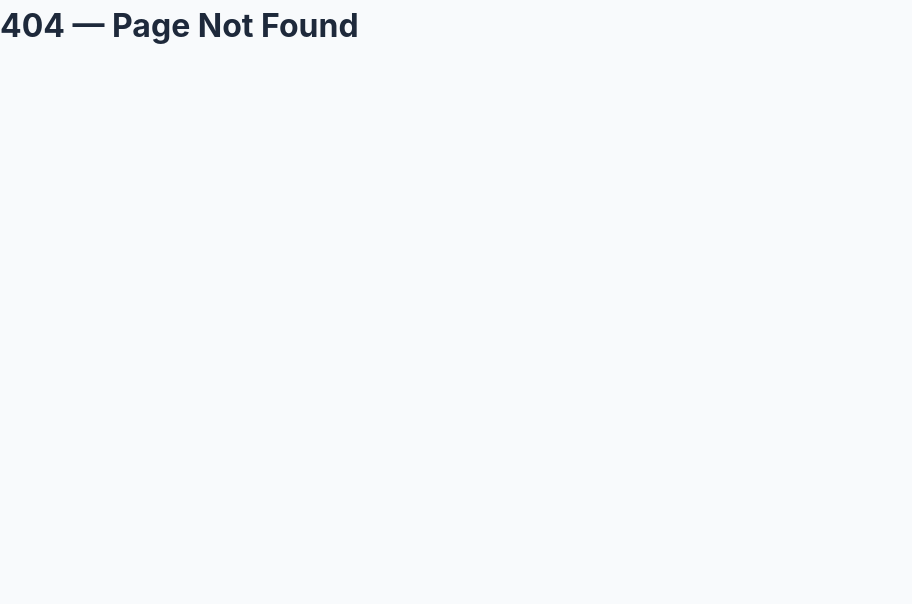
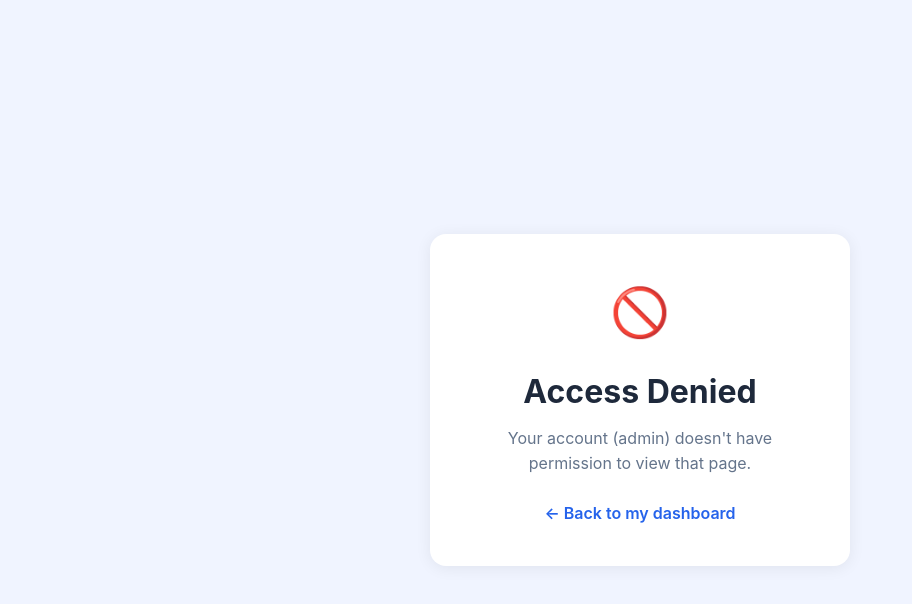
Before and after one commit to IIR-01/ParkPlus, a React (Vite) app in the folder client/: page /unauthorized in a window 1280 px wide. Before the commit this address had no page. Shown: the top 604 px of the page, without its empty margins (0-912 px from the left). Built offline with nearby package versions, Linux system fonts and the light colour scheme; sample sign-in values are in the browser's storage.

Commit message:
doing something

```diff
--- a/client/src/App.jsx
+++ b/client/src/App.jsx
@@ -5,6 +5,7 @@ import { useAuth } from './context/AuthContext';
 // Auth pages
 import Login from './pages/auth/Login';
 import Register from './pages/auth/Register';
+import Unauthorized from './pages/auth/Unauthorized';
 
 // Role-specific pages
 import VisitorDashboard from './pages/visitor/VisitorDashboard';
@@ -28,6 +29,7 @@ function App() {
       <Route path="/" element={<Navigate to="/login" replace />} />
       <Route path="/login" element={<Login />} />
       <Route path="/register" element={<Register />} />
+      <Route path="/unauthorized" element={<Unauthorized />} />
 
       {/* My visitor map feature */}
       <Route
--- a/client/src/components/common/QrScannerModal.jsx
+++ b/client/src/components/common/QrScannerModal.jsx
@@ -5,16 +5,22 @@ const READER_ID = 'qr-reader-region';
 
 const QrScannerModal = ({ onScanned, onClose }) => {
   const scannerRef = useRef(null);
+  const startedRef = useRef(false);
   const [error, setError] = useState('');
   const [starting, setStarting] = useState(true);
 
   useEffect(() => {
     let cancelled = false;
+
+    const boot = async () => {
+      if (startedRef.current) return;
+      startedRef.current = true;
+
       const html5QrCode = new Html5Qrcode(READER_ID);
       scannerRef.current = html5QrCode;
 
-    html5QrCode
-      .start(
+      try {
+        await html5QrCode.start(
           { facingMode: 'environment' },
           { fps: 10, qrbox: { width: 240, height: 240 } },
           (decodedText) => {
@@ -23,22 +29,32 @@ const QrScannerModal = ({ onScanned, onClose }) => {
             }
           },
           () => {}
-      )
-      .then(() => {
+        );
         if (!cancelled) setStarting(false);
-      })
-      .catch(() => {
+      } catch (err) {
         if (!cancelled) {
           setStarting(false);
           setError('Could not access the camera. Please allow camera permission, or use manual entry instead.');
         }
-      });
+        startedRef.current = false;
+      }
+    };
+
+    boot();
 
     return () => {
       cancelled = true;
       const instance = scannerRef.current;
-      if (instance) {
-        instance.stop().then(() => instance.clear()).catch(() => {});
+      if (instance && instance.getState && instance.getState() === 2) {
+        instance
+          .stop()
+          .then(() => instance.clear())
+          .catch(() => {})
+          .finally(() => {
+            startedRef.current = false;
+          });
+      } else {
+        startedRef.current = false;
       }
     };
   }, [onScanned]);
--- /dev/null
+++ b/client/src/pages/auth/Unauthorized.jsx
@@ -0,0 +1,31 @@
+import { Link } from 'react-router-dom';
+import { useAuth } from '../../context/AuthContext';
+
+const Unauthorized = () => {
+  const { user } = useAuth();
+  return (
+    <div style={styles.page}>
+      <div style={styles.card}>
+        <span style={styles.icon}>🚫</span>
+        <h1 style={styles.title}>Access Denied</h1>
+        <p style={styles.text}>
+          {user
+            ? `Your account (${user.role}) doesn't have permission to view that page.`
+            : "You don't have permission to view that page."}
+        </p>
+        {user && <Link to={`/${user.role}`} style={styles.link}>← Back to my dashboard</Link>}
+      </div>
+    </div>
+  );
+};
+
+const styles = {
+  page: { minHeight: '100vh', display: 'flex', alignItems: 'center', justifyContent: 'center', background: '#f0f4ff', padding: '1rem' },
+  card: { background: '#fff', borderRadius: '16px', padding: '2.5rem', textAlign: 'center', boxShadow: '0 2px 16px rgba(0,0,0,0.07)', maxWidth: '420px' },
+  icon: { fontSize: '3rem' },
+  title: { color: '#1e293b', margin: '1rem 0 0.5rem' },
+  text: { color: '#64748b', marginBottom: '1.5rem' },
+  link: { color: '#2563eb', fontWeight: 600, textDecoration: 'none' },
+};
+
+export default Unauthorized;
--- a/client/src/pages/staff/StaffDashboard.jsx
+++ b/client/src/pages/staff/StaffDashboard.jsx
@@ -108,8 +108,14 @@ const handleScanned = (scannedId) => {
                 <p style={styles.resultMsg}>{result.message}</p>
                 {result.success && result.ticket && (
                   <div style={styles.resultDetails}>
+                    {(result.ticket.groupSize || 1) > 1 && (
+                      <div style={styles.groupSizeCallout}>
+                        👥 Let <strong>{result.ticket.groupSize}</strong> people through on this ticket
+                      </div>
+                    )}
                     <p><strong>Visitor:</strong> {result.ticket.visitor?.name}</p>
                     <p><strong>Email:</strong> {result.ticket.visitor?.email}</p>
+                    <p><strong>Group Size:</strong> {result.ticket.groupSize || 1}</p>
                     <p><strong>Entry Time:</strong> {new Date(result.ticket.entryTimestamp).toLocaleTimeString()}</p>
                     <p><strong>Ticket ID:</strong> <span style={{ fontFamily: 'monospace' }}>{result.ticket.ticketId}</span></p>
                   </div>
@@ -239,6 +245,7 @@ const styles = {
   },
   resultTitle: { margin: '0 0 0.5rem', fontSize: '1.1rem' },
   resultMsg: { color: '#475569', margin: '0 0 0.75rem' },
+  groupSizeCallout: { background: '#dbeafe', border: '1.5px solid #93c5fd', borderRadius: '8px', padding: '0.6rem 0.9rem', marginBottom: '0.75rem', fontSize: '0.95rem', color: '#1e3a8a' },
   resultDetails: {
     borderTop: '1px solid #d1fae5',
     paddingTop: '0.75rem',
--- a/client/src/pages/visitor/VisitorDashboard.jsx
+++ b/client/src/pages/visitor/VisitorDashboard.jsx
@@ -14,6 +14,7 @@ const VisitorDashboard = () => {
   const [message, setMessage] = useState('');
   const [error, setError] = useState('');
   const [showLostChildModal, setShowLostChildModal] = useState(false);
+  const [groupSize, setGroupSize] = useState(1);
 
   // Fetch visitor's existing ticket on load
   useEffect(() => {
@@ -37,7 +38,7 @@ const VisitorDashboard = () => {
     setError('');
     setMessage('');
     try {
-      const { data } = await api.post('/tickets/generate');
+      const { data } = await api.post('/tickets/generate', { groupSize });
       setTicket(data.ticket);
       setMessage('🎉 Your entry ticket has been generated!');
     } catch (err) {
@@ -105,6 +106,26 @@ const VisitorDashboard = () => {
             <p style={styles.emptyText}>
               Generate your entry ticket to gain access to the park.
             </p>
+
+            <div style={styles.groupSizeRow}>
+              <label style={styles.groupSizeLabel} htmlFor="groupSize">
+                How many people are entering with this ticket?
+              </label>
+              <p style={styles.groupSizeHint}>
+                Include anyone without their own phone — children, elderly guests, etc.
+              </p>
+              <select
+                id="groupSize"
+                value={groupSize}
+                onChange={(e) => setGroupSize(Number(e.target.value))}
+                style={styles.groupSizeSelect}
+              >
+                {Array.from({ length: 10 }, (_, i) => i + 1).map((n) => (
+                  <option key={n} value={n}>{n} {n === 1 ? 'person' : 'people'}</option>
+                ))}
+              </select>
+            </div>
+
             <button
               onClick={handleGenerateTicket}
               disabled={generating}
@@ -146,6 +167,10 @@ const VisitorDashboard = () => {
                 <div style={styles.infoRow}>
                   <span style={styles.infoLabel}>Name</span>
                   <span>{user?.name}</span>
+                </div>
+                <div style={styles.infoRow}>
+                  <span style={styles.infoLabel}>Group Size</span>
+                  <span>{ticket.groupSize || 1} {(ticket.groupSize || 1) === 1 ? 'person' : 'people'}</span>
                 </div>
                 {ticket.isUsed && (
                   <div style={styles.infoRow}>
@@ -243,6 +268,16 @@ const styles = {
   emptyIcon: { fontSize: '4rem', marginBottom: '1rem' },
   emptyTitle: { color: '#1e293b', marginBottom: '0.5rem' },
   emptyText: { color: '#64748b', marginBottom: '2rem' },
+  groupSizeRow: { marginBottom: '1.25rem' },
+  groupSizeLabel: { display: 'block', marginBottom: '0.5rem', fontWeight: 600 },
+  groupSizeHint: { color: '#94a3b8', fontSize: '0.875rem', marginBottom: '0.5rem' },
+  groupSizeSelect: {
+    padding: '0.5rem',
+    borderRadius: '8px',
+    border: '1px solid #cbd5e1',
+    background: '#fff',
+    fontSize: '1rem',
+  },
   generateBtn: {
     background: '#2563eb',
     color: '#fff',
```
Also changed, not shown: 2 other files (tests, documents, lock files or other folders). Lines whose indentation alone changed are shown as unchanged.
